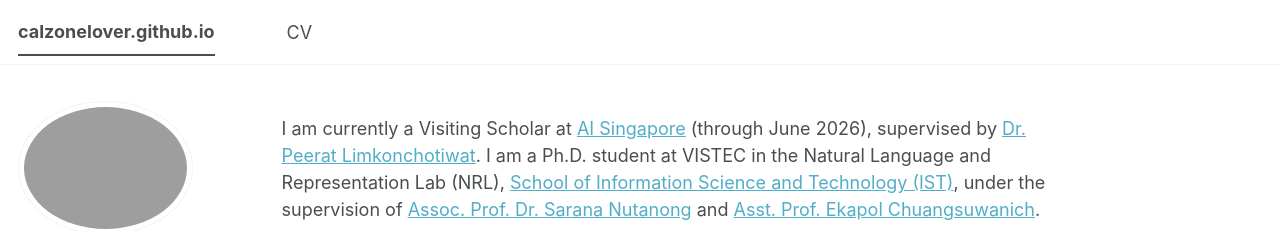
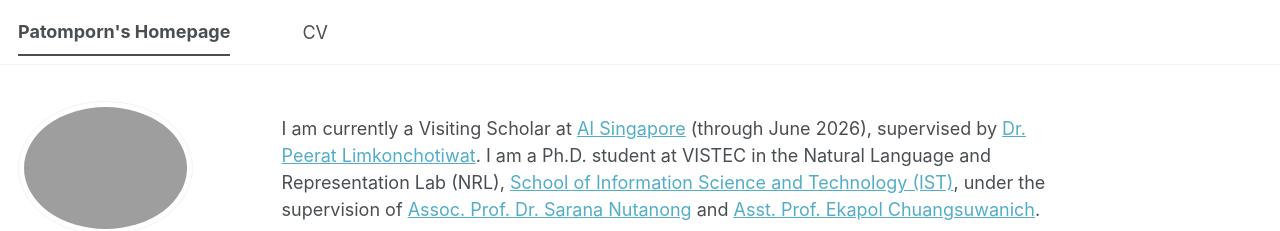
Before and after one commit to calzonelover/calzonelover.github.io, a Jekyll site: the page built from _pages/about.md, in a window 1280 px wide. Shown: the top 231 px of the page. Built offline with Jekyll 4.4.1, drawn with Linux system fonts in a browser that asks for light colours; some web fonts are replaced; a script bundle is joined from its source files by our own code; library files that are not in the unit come from our copies.

Commit message:
Update site title in configuration file

```diff
--- a/_config.yml
+++ b/_config.yml
@@ -9,7 +9,7 @@
 # Basic Site Settings
 locale                   : "en-US"
 site_theme               : "default" # The available themes options are "default", "air", "sunrise", "mint", "dirt" and "contrast"
-title                    : # "Your Name / Site Title"
+title                    : "Patomporn's Homepage" # "Your Name / Site Title"
 title_separator          : "-"
 name                     : &name "Your Name"
 description              : &description "Your Name's academic portfolio"   # Update this with a general description of your site, this is the default if not overridden by a page
```
